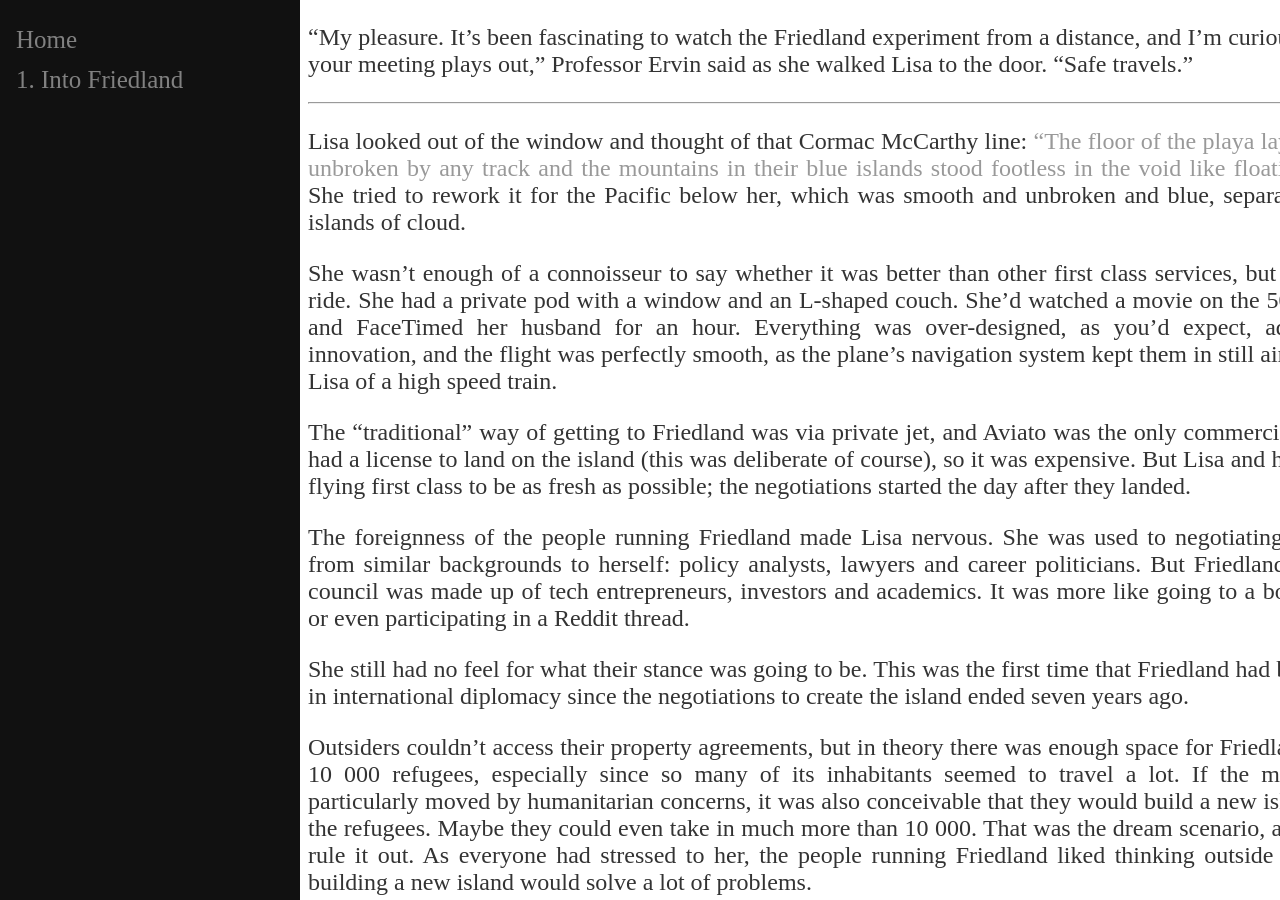
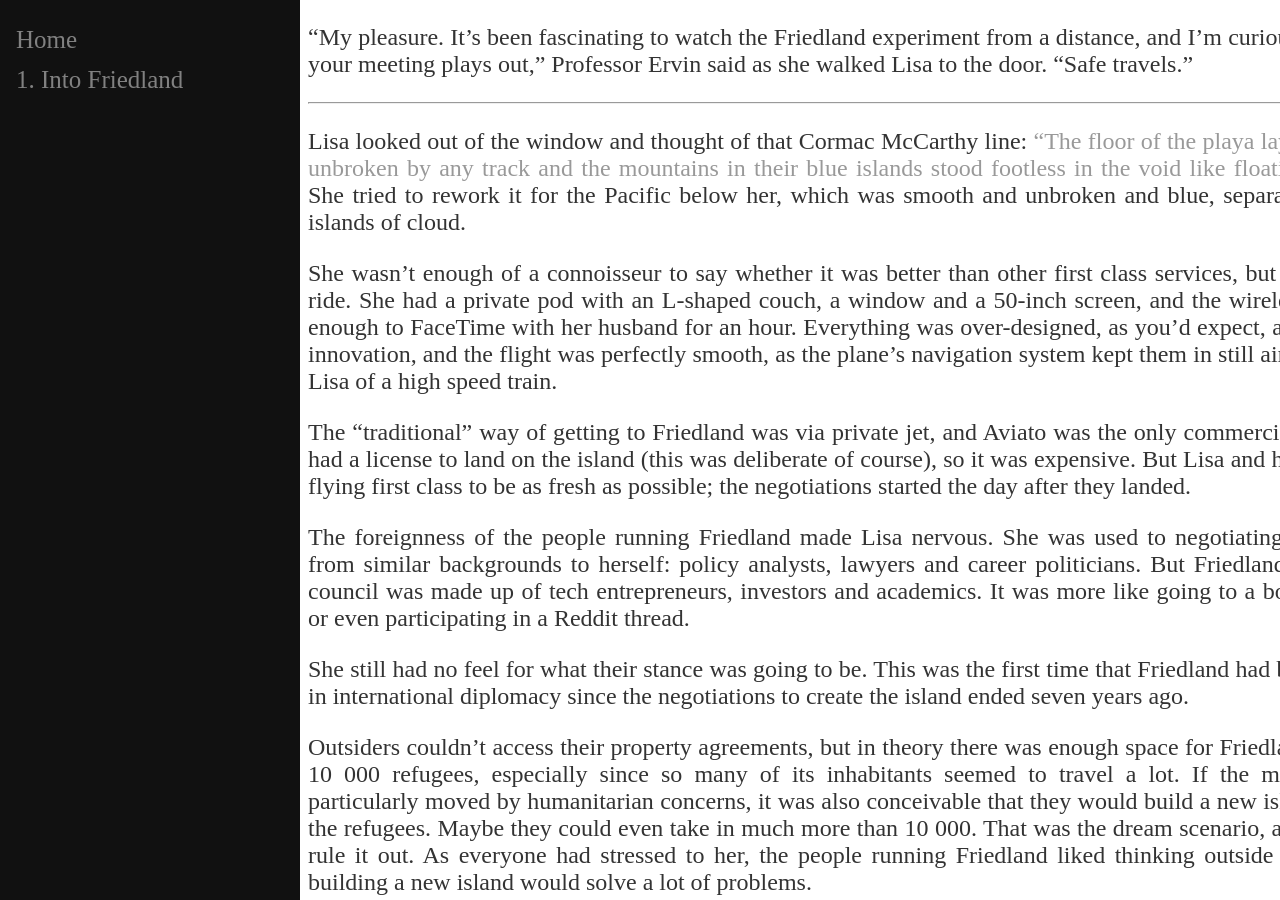
Before and after one commit to fylobc/fylobc.github.io, a Jekyll site: the page built from _parts/Part_0.md, in a window 1280 px wide and 900 px high, scrolled down 983 px. Built offline with Jekyll 4.4.1, drawn with Linux system fonts in a browser that asks for light colours.

Commit message:
Edited part 1

```diff
--- a/_parts/Part_0.md
+++ b/_parts/Part_0.md
@@ -29,7 +29,7 @@
 
 Lisa looked out of the window and thought of that Cormac McCarthy line: <a href="https://books.google.com/books?id=s-QzccStux4C&pg=PA114&lpg=PA114&dq=The+floor+of+the+playa+lay+smooth+and+unbroken+by+any&source=bl&ots=hpVYn0bIij&sig=0Ge8koeRhV5zK1xzXlc8HTp0kCs&hl=en&sa=X&ved=0ahUKEwiYo8CB-67bAhVCqFQKHSUSC7cQ6AEIOzAC#v=onepage&q=The%20floor%20of%20the%20playa%20lay%20smooth%20and%20unbroken%20by%20any&f=false">“The floor of the playa lay smooth and unbroken by any track and the mountains in their blue islands stood footless in the void like floating temples.”</a> She tried to rework it for the Pacific below her, which was smooth and unbroken and blue, separated by white islands of cloud.
 
-She wasn’t enough of a connoisseur to say whether it was better than other first class services, but it was a nice ride. She had a private pod with a window and an L-shaped couch. She’d watched a movie on the 50-inch screen and FaceTimed her husband for an hour. Everything was over-designed, as you’d expect, advertising its innovation, and the flight was perfectly smooth, as the plane’s navigation system kept them in still air. It reminded Lisa of a high speed train.
+She wasn’t enough of a connoisseur to say whether it was better than other first class services, but it was a nice ride. She had a private pod with an L-shaped couch, a window and a 50-inch screen, and the wireless was good enough to FaceTime with her husband for an hour. Everything was over-designed, as you’d expect, advertising its innovation, and the flight was perfectly smooth, as the plane’s navigation system kept them in still air. It reminded Lisa of a high speed train.
 
 The “traditional” way of getting to Friedland was via private jet, and Aviato was the only commercial airline that had a license to land on the island (this was deliberate of course),  so it was expensive. But Lisa and her team were flying first class to be as fresh as possible; the negotiations started the day after they landed.
 
```
